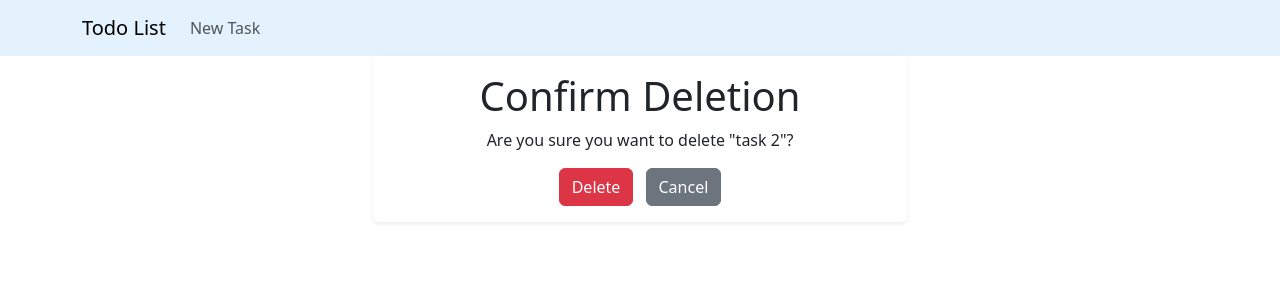
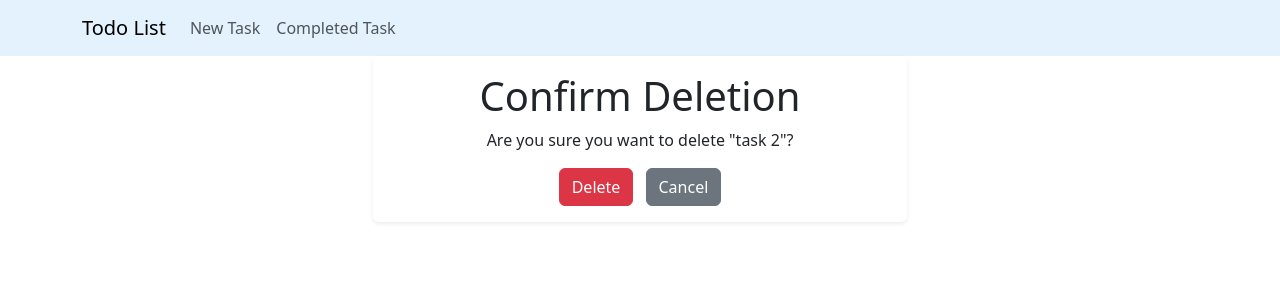
Before and after one commit to codigo-natural/Django-Todo-App, a Django app: page /tasks/delete/15/ in a window 1280 px wide. Shown: the top 300 px of the page. Run offline with Django 4.2, Linux system fonts and the light colour scheme; data comes from the database, SQL or seed files in the repository.

Commit message:
finalizando el proyeto

```diff
--- a/tasks/templates/base.html
+++ b/tasks/templates/base.html
@@ -48,6 +48,9 @@
             <li class="nav-item">
               <a class="nav-link" href="{% url 'task_new' %}">New Task</a>
             </li>
+            <li class="nav-item">
+              <a class="nav-link" href="{% url 'task_completed' %}">Completed Task</a>
+            </li>
           </ul>
         </div>
       </div>
--- a/tasks/urls.py
+++ b/tasks/urls.py
@@ -6,5 +6,5 @@ urlpatterns = [
     path('new/', views.task_new, name='task_new'),
     path('edit/<int:pk>/', views.task_edit, name='task_edit'),
     path('delete/<int:pk>/', views.task_delete, name='task_delete'),
-    path('completed/<int:pk>/', views.task_completed, name='task_completed'),
+    path('completed/', views.task_completed, name='task_completed'),
 ]
--- a/tasks/views.py
+++ b/tasks/views.py
@@ -49,7 +49,7 @@ def task_edit(request, pk):
     }
     return render(request, 'tasks/task_edit.html', context)
 
-def task_completed(request, pk):
+def task_completed(request):
     task = Task.objects.filter(completed=True).order_by('due_date', 'priority')
     context = {
         'task': task
```
